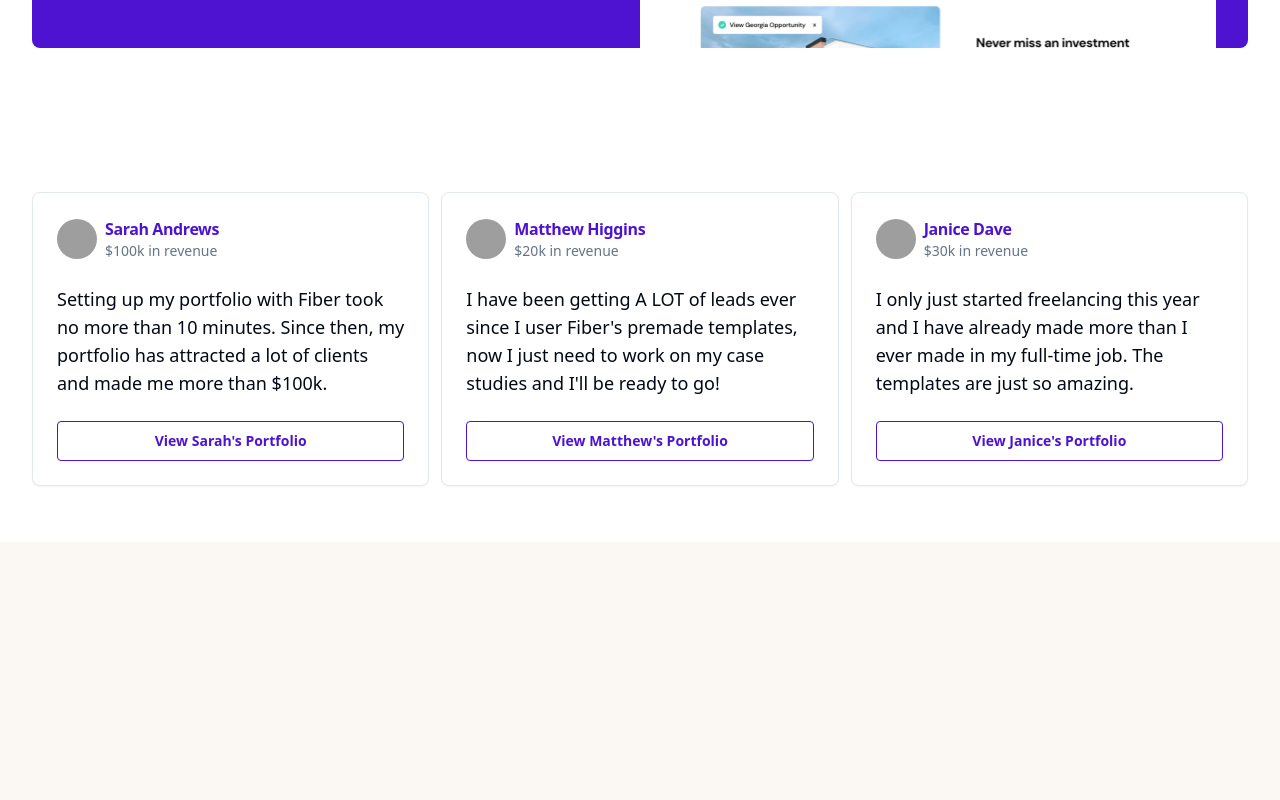
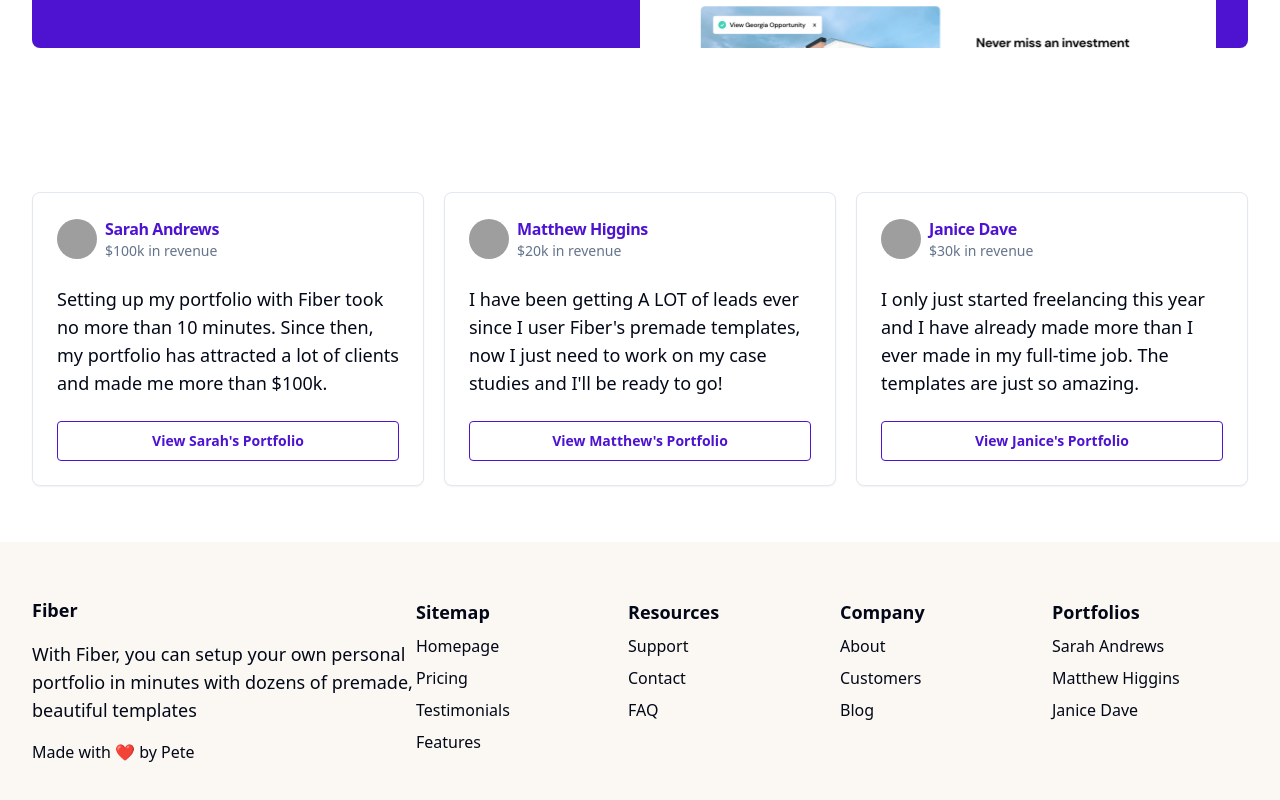
Before and after one commit to pmugasa/fiber-landing-page, a React (Vite) app: page / in a window 1280 px wide. Shown: the part 1870-2670 px from the top of the page. Before the commit the page ends 2412 px from the top, so only its background shows below. Built offline with nearby package versions, Linux system fonts and the light colour scheme; grey boxes are pictures that could not be loaded.

Commit message:
add footer

```diff
--- a/src/App.jsx
+++ b/src/App.jsx
@@ -5,6 +5,7 @@ import {
   Timer,
   Code,
   TabletSmartphone,
+  Heart,
 } from 'lucide-react'
 import { Sheet, SheetContent, SheetTrigger } from '@/components/ui/sheet'
 import { Button } from '@/components/ui/button'
@@ -63,6 +64,25 @@ const App = () => {
       revenue: 30,
       comment:
         'I only just started freelancing this year and I have already made more than I ever made in my full-time job. The templates are just so amazing.',
+    },
+  ]
+
+  const footerItems = [
+    {
+      title: 'Sitemap',
+      links: ['Homepage', 'Pricing', 'Testimonials', 'Features'],
+    },
+    {
+      title: 'Resources',
+      links: ['Support', 'Contact', 'FAQ'],
+    },
+    {
+      title: 'Company',
+      links: ['About', 'Customers', 'Blog'],
+    },
+    {
+      title: 'Portfolios',
+      links: ['Sarah Andrews', 'Matthew Higgins', 'Janice Dave'],
     },
   ]
   return (
@@ -239,7 +259,7 @@ const App = () => {
         </section>
         <section className='w-full bg-white'>
           <div className='mx-auto max-w-screen-xl p-8 w-full bg-white'>
-            <div className='w-full sm:grid grid-cols-3 gap-3'>
+            <div className='w-full sm:grid grid-cols-3 gap-5'>
               {users.map((user) => (
                 <Card key={user.name} className='my-6'>
                   <CardHeader>
@@ -274,6 +294,36 @@ const App = () => {
             </div>
           </div>
         </section>
+        <footer className='w-full '>
+          <div className='mx-auto max-w-screen-xl p-8 w-full '>
+            <div className='sm:flex items-center justify-start'>
+              <div className='sm:max-w-sm'>
+                <h3 className='text-lg font-bold mt-4'>Fiber</h3>
+                <p className='text-lg mt-4 '>
+                  With Fiber, you can setup your own personal portfolio in
+                  minutes with dozens of premade, beautiful templates
+                </p>
+                <p className='my-4'>Made with ❤ by Pete</p>
+              </div>
+              <div className='w-full  sm:grid grid-cols-4 gap-4 '>
+                {footerItems.map((item) => (
+                  <div key={item.title} className='w-full my-6'>
+                    <h3 className='text-lg font-bold'>{item.title}</h3>
+                    {item.links.map((link, i) => (
+                      <a
+                        href='#'
+                        key={i}
+                        className='block my-2 hover:text-primary hover:underline hover:underline-offset-2'
+                      >
+                        {link}
+                      </a>
+                    ))}
+                  </div>
+                ))}
+              </div>
+            </div>
+          </div>
+        </footer>
       </main>
     </>
   )
```
